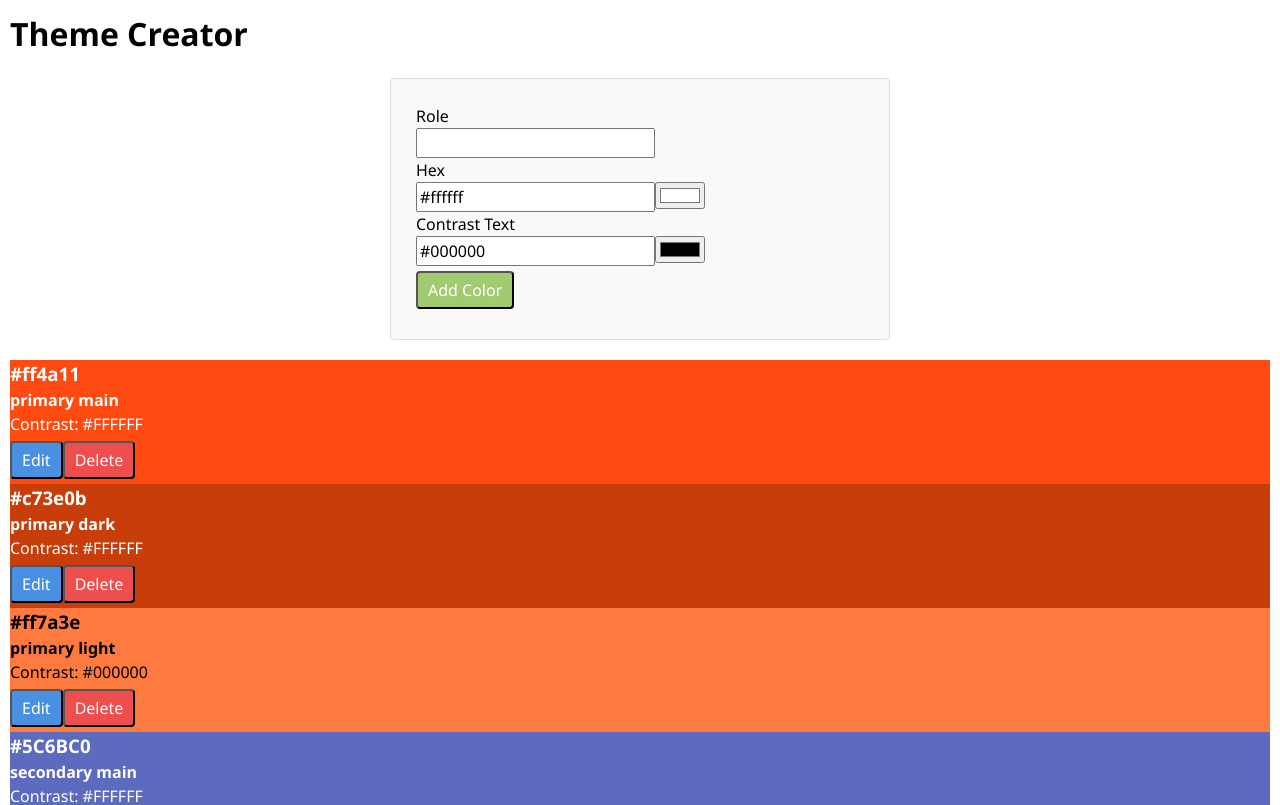
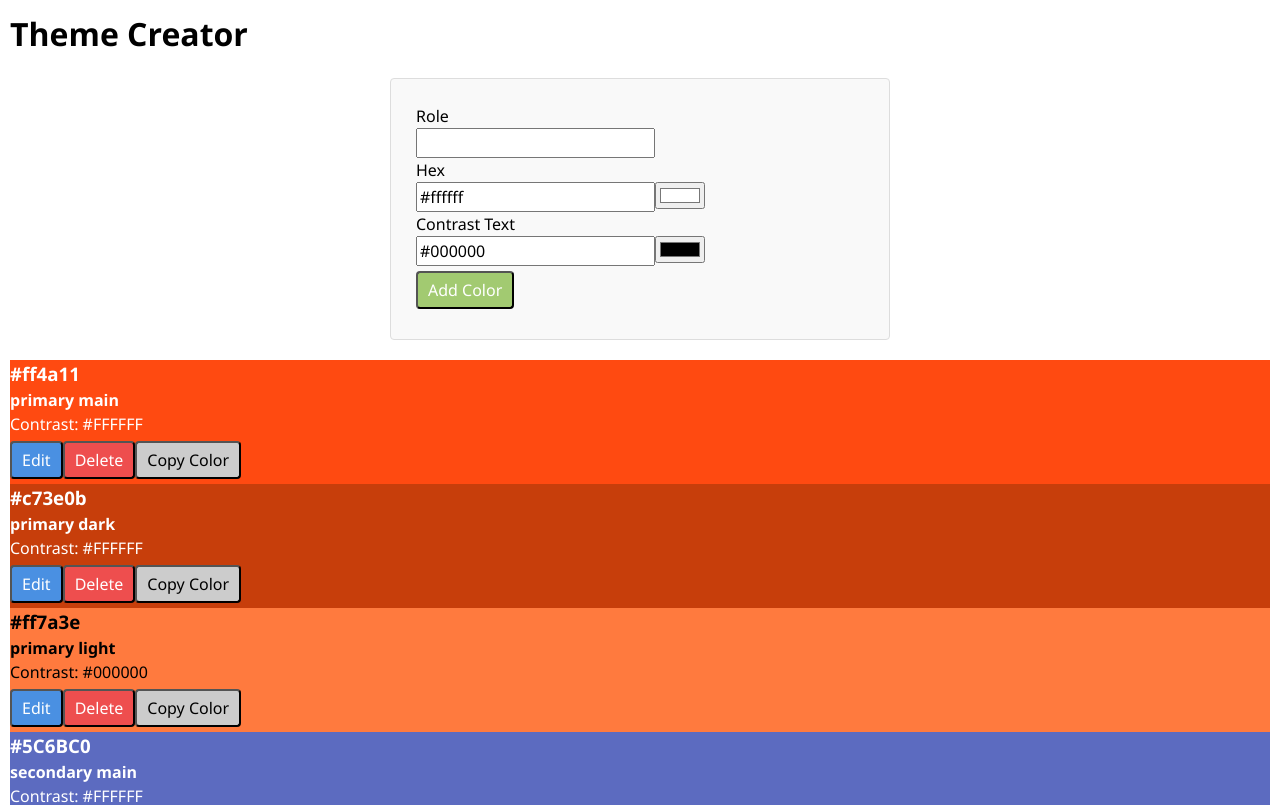
Before and after one commit to mexxlon/recap-project-4-color-theme-creator-app, a React (Vite) app: page / in a window 1280 px wide. Shown: the top 805 px of the page. Built offline with nearby package versions, Linux system fonts and the light colour scheme.

Commit message:
fixed copytoclipboard jsx add to color jsx and fixed import paths

```diff
--- a/src/Components/Color/Color.jsx
+++ b/src/Components/Color/Color.jsx
@@ -1,4 +1,5 @@
 import styled from "styled-components";
+import CopyToClipboard from "../CopyToClipboard/CopyToClipboard";
 
 const EditButton = styled.button`
   margin: 5px auto;
@@ -43,6 +44,7 @@ export default function Color({ color, onDelete, onEdit }) {
       <div>
         <EditButton onClick={() => onEdit(color.id)}>Edit</EditButton>
         <DeleteButton onClick={() => onDelete(color.id)}>Delete</DeleteButton>
+        <CopyToClipboard text={color.hex} />
       </div>
     </div>
   );
--- a/src/Components/CopyToClipboard/CopyToClipboard.jsx
+++ b/src/Components/CopyToClipboard/CopyToClipboard.jsx
@@ -29,29 +29,29 @@ const CopyMessage = styled.div`
   text-align: center;
 `;
 
-export const CopyToClipboard = () => {
-  const [copy, setCopy] = useState(false);
+export default function CopyToClipboard({ text }) {
+  const [copied, setCopied] = useState(false);
 
-  async function handleCopy(text) {
+  const handleCopy = async () => {
     try {
       await navigator.clipboard.writeText(text);
-      setCopy(true);
+      setCopied(true);
     } catch (error) {
       console.error("Failed to copy!", error);
     }
-  }
+  };
 
   useEffect(() => {
-    if (copy) {
-      const timer = setTimeout(() => setCopy(false), 3000);
+    if (copied) {
+      const timer = setTimeout(() => setCopied(false), 3000);
       return () => clearTimeout(timer);
     }
-  }, [copy]);
+  }, [copied]);
 
   return (
     <>
       <CopyButton onClick={handleCopy}>Copy Color</CopyButton>
-      {copy && <CopyMessage>Color copied to clipboard!</CopyMessage>}
+      {copied && <CopyMessage>Color copied to clipboard!</CopyMessage>}
     </>
   );
-};
+}
```
